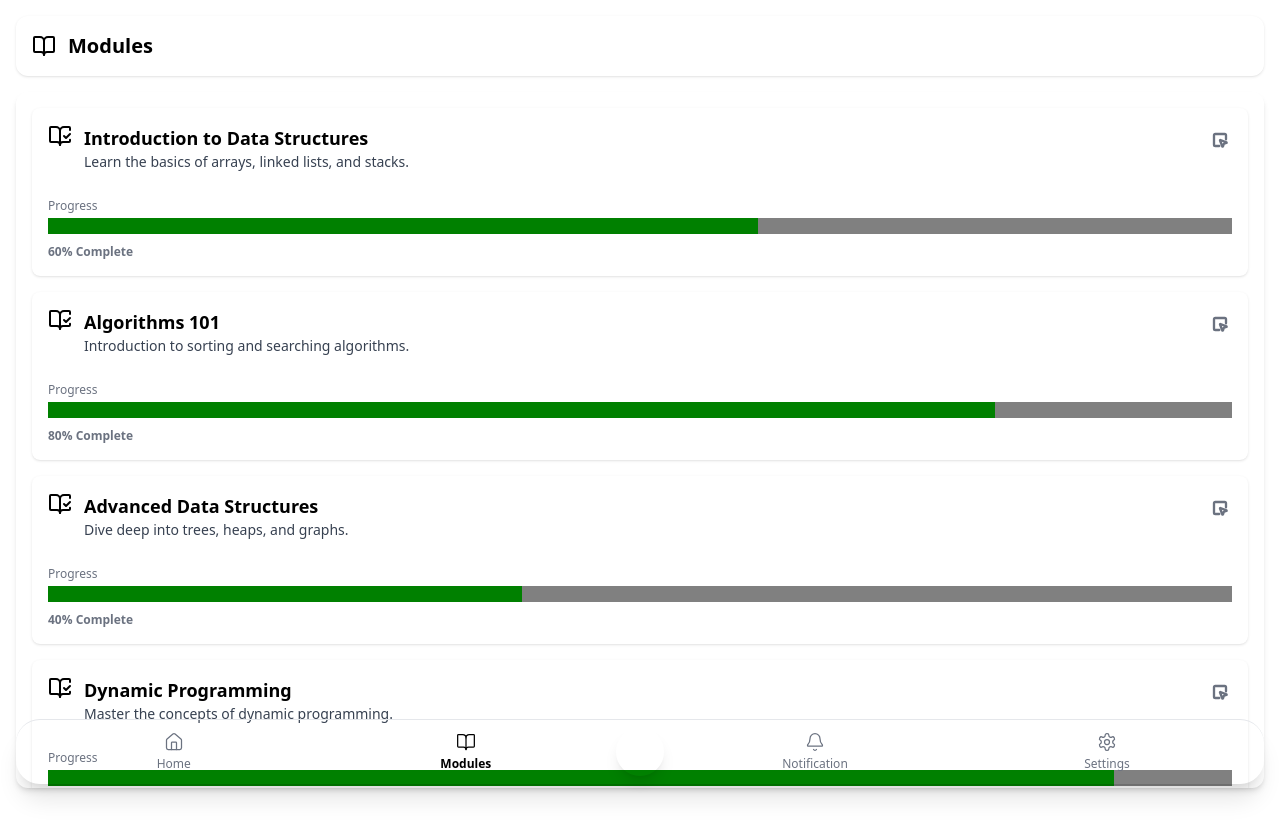
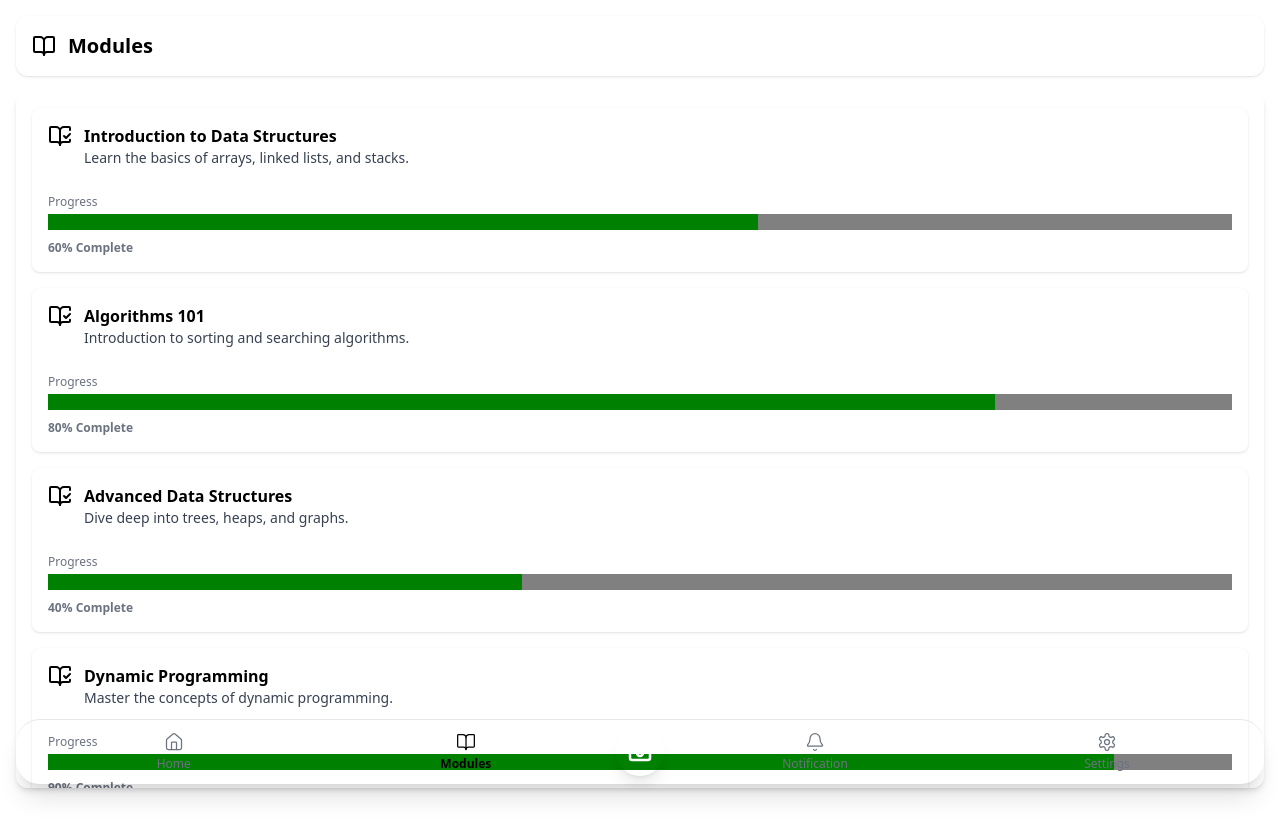
Before and after one commit to tortangChris/EduAR-IL, a React (Vite) app: page /modules in a window 1280 px wide. Shown: the top 838 px of the page. Built offline with nearby package versions, Linux system fonts and the light colour scheme.

Commit message:
remove nav icon for modules

```diff
--- a/src/components/ModulesContent.jsx
+++ b/src/components/ModulesContent.jsx
@@ -1,5 +1,5 @@
 import React from "react";
-import { BookOpenCheck, SquareMousePointer } from "lucide-react";
+import { BookOpenCheck } from "lucide-react";
 
 const ModulesContent = () => {
   const modules = [
@@ -38,14 +38,10 @@ const ModulesContent = () => {
           key={index}
           className="relative bg-white dark:bg-neutral rounded-lg p-4 shadow flex flex-col gap-3"
         >
-          <div className="absolute top-6 right-5 cursor-pointer">
-            <SquareMousePointer className="w-4 h-4 text-gray-500 stroke-[3.5] stroke-current" />
-          </div>
-
           <div className="flex gap-3 items-start">
             <BookOpenCheck className="w-6 h-6 text-primary" />
             <div className="flex-1">
-              <span className="font-semibold text-lg text-primary">
+              <span className="font-semibold text-m text-primary">
                 {module.title}
               </span>
               <p className="text-sm text-gray-700 dark:text-gray-300">
```
